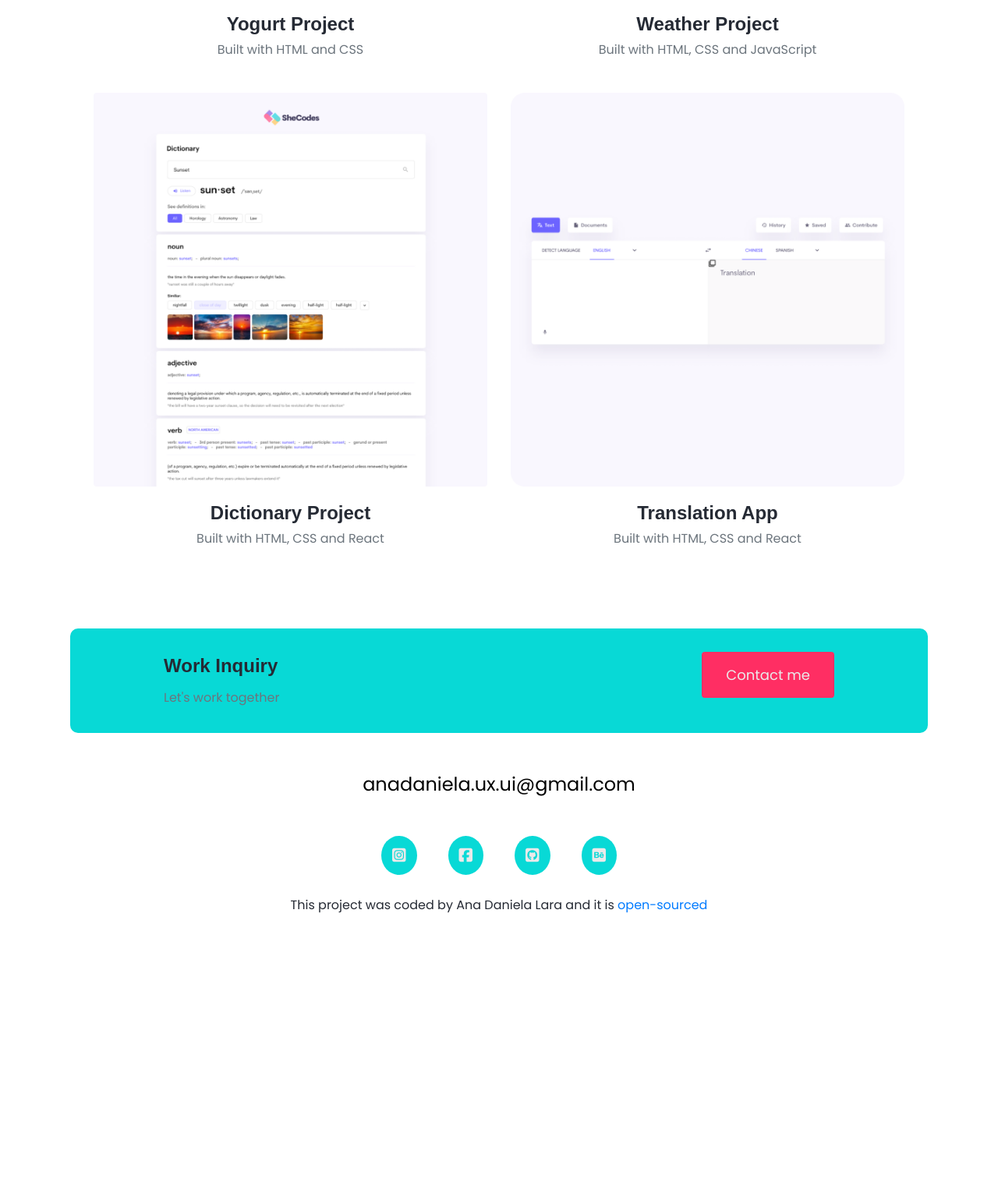
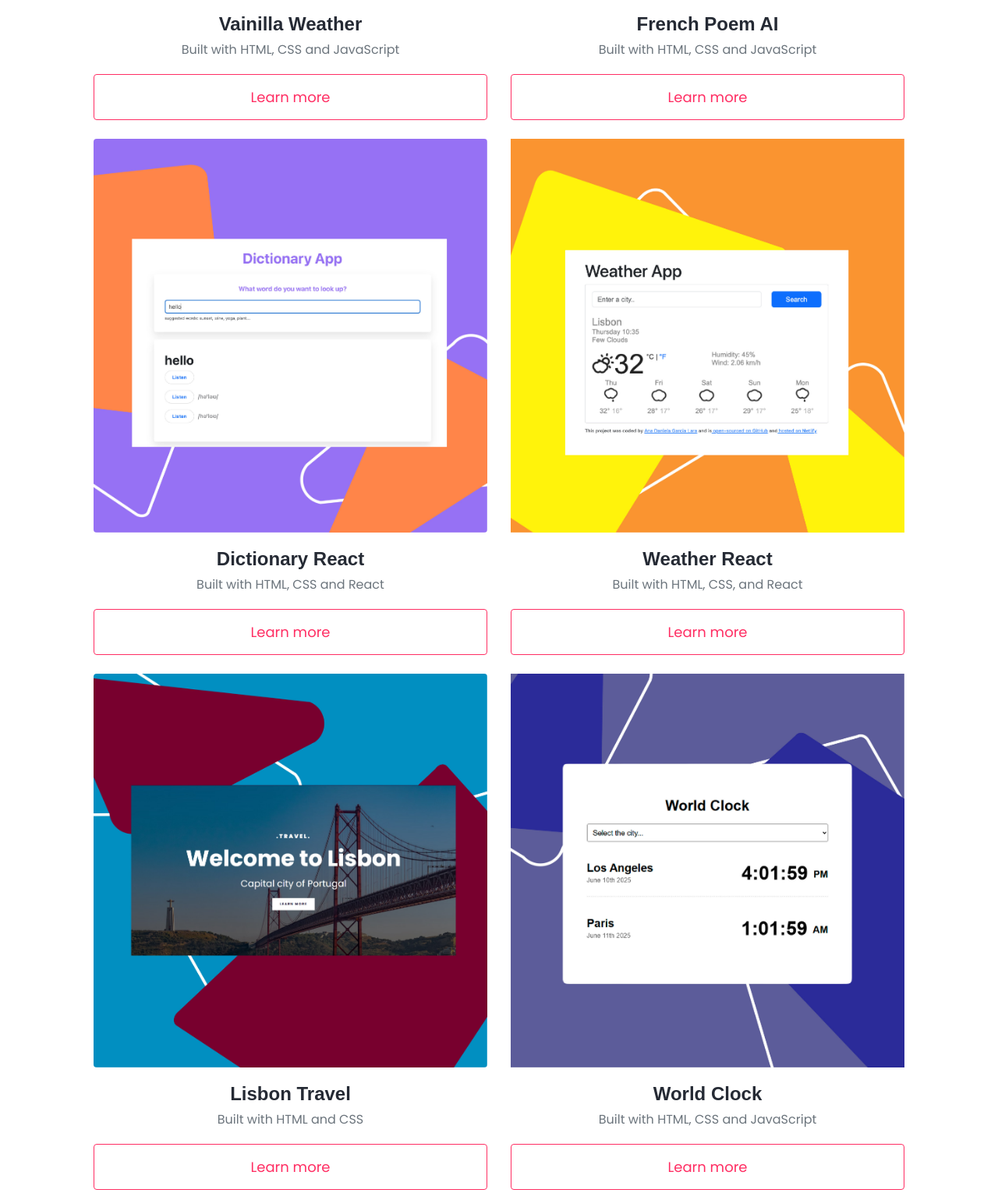
Before and after one commit to AnaDany98/portfolio-project, a plain HTML site: page work.html in a window 1280 px wide. Shown: the part 772-2302 px from the top of the page at 78% size. Before the commit the page ends 2068 px from the top, so only its background shows below. Drawn offline with nearby package versions, Linux system fonts and the light colour scheme; a web font is replaced by a local one.

Commit message:
Added the porjects into the work page

```diff
--- a/work.html
+++ b/work.html
@@ -76,25 +76,41 @@
 
             <div class="row">
                 <div class="col-md-6 mb-4">
-                    <img src="images/yogurt.png" class="img-fluid mb-3 rounded">
-                    <h3 class="text-center m-0">Yogurt Project</h3>
-                    <p class="text-center text-muted">Built with HTML and CSS</p>
+                    <img src="images/vainilla-cover.jpg" class="img-fluid mb-3 rounded">
+                    <h3 class="text-center m-0">Vainilla Weather</h3>
+                    <p class="text-center text-muted">Built with HTML, CSS and JavaScript</p>
+                    <a href="projects/vainilla-weather.html" class="btn btn-branding-outline d-block mx-auto">Learn more</a>
                 </div>
                 <div class="col-md-6 mb-4">
-                    <img src="images/weather.png" class="img-fluid mb-3 rounded">
-                    <h3 class="text-center m-0">Weather Project</h3>
+                    <img src="images/poem-cover.jpg" class="img-fluid mb-3 rounded">
+                    <h3 class="text-center m-0">French Poem AI</h3>
                     <p class="text-center text-muted">Built with HTML, CSS and JavaScript</p>
+                    <a href="projects/french-poem-ai.html" class="btn btn-branding-outline d-block mx-auto">Learn more</a>
                 </div>
                 <div class="col-md-6 mb-4">
-                    <img src="images/dictionary.png" class="img-fluid mb-3 rounded">
-                    <h3 class="text-center m-0">Dictionary Project</h3>
+                    <img src="images/dictionary-cover.jpg" class="img-fluid mb-3 rounded">
+                    <h3 class="text-center m-0">Dictionary React</h3>
                     <p class="text-center text-muted">Built with HTML, CSS and React</p>
+                    <a href="projects/react-dictionary.html" class="btn btn-branding-outline d-block mx-auto">Learn more</a>
                 </div>
                 <div class="col-md-6 mb-4">
-                    <img src="images/translation.png" class="img-fluid mb-3">
-                    <h3 class="text-center m-0">Translation App</h3>
-                    <p class="text-center text-muted">Built with HTML, CSS and React</p>
+                    <img src="images/weather-r-cover.jpg" class="img-fluid mb-3">
+                    <h3 class="text-center m-0">Weather React</h3>
+                    <p class="text-center text-muted">Built with HTML, CSS, and React</p>
+                    <a href="projects/react-weather-app.html" class="btn btn-branding-outline d-block mx-auto">Learn more</a>
                 </div>
+                <div class="col-md-6 mb-4">
+                  <img src="images/lisbon-cover.jpg" class="img-fluid mb-3 rounded">
+                  <h3 class="text-center m-0">Lisbon Travel</h3>
+                  <p class="text-center text-muted">Built with HTML and CSS</p>
+                  <a href="projects/lisbon-travel.html" class="btn btn-branding-outline d-block mx-auto">Learn more</a>
+              </div>
+              <div class="col-md-6 mb-4">
+                  <img src="images/clock-cover.jpg" class="img-fluid mb-3">
+                  <h3 class="text-center m-0">World Clock</h3>
+                  <p class="text-center text-muted">Built with HTML, CSS and JavaScript</p>
+                  <a href="projects/world-clock.html" class="btn btn-branding-outline d-block mx-auto">Learn more</a>
+              </div>
 
             </div>
         </div>
```
